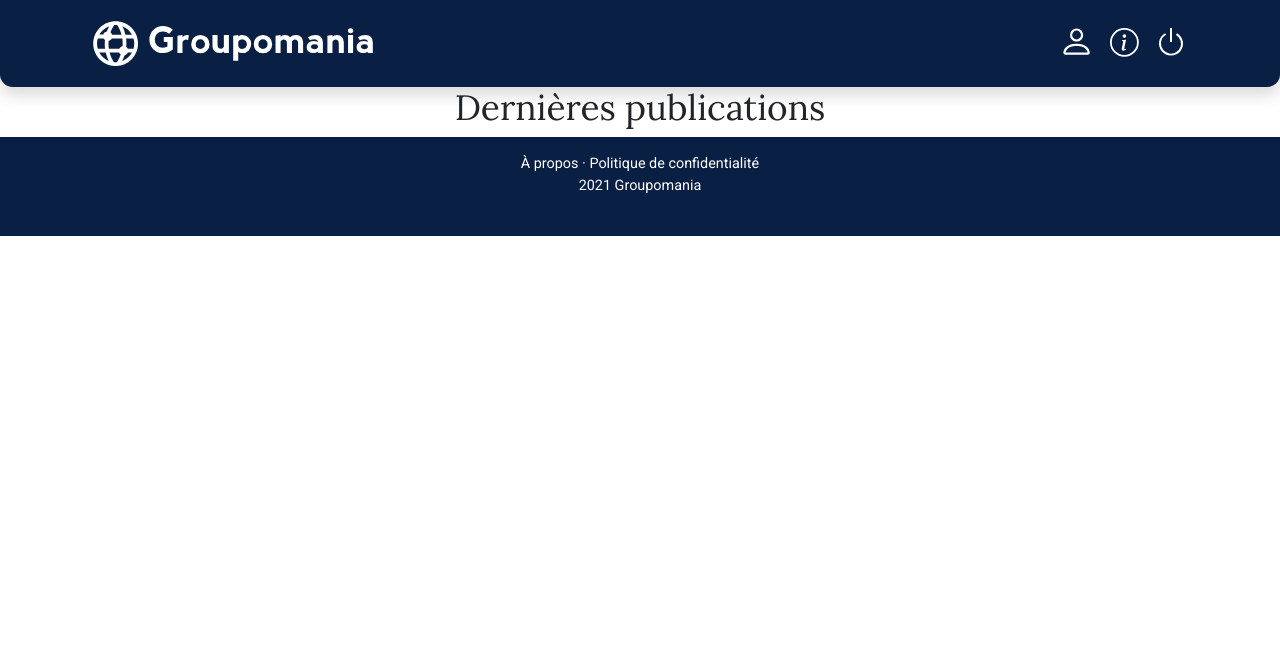
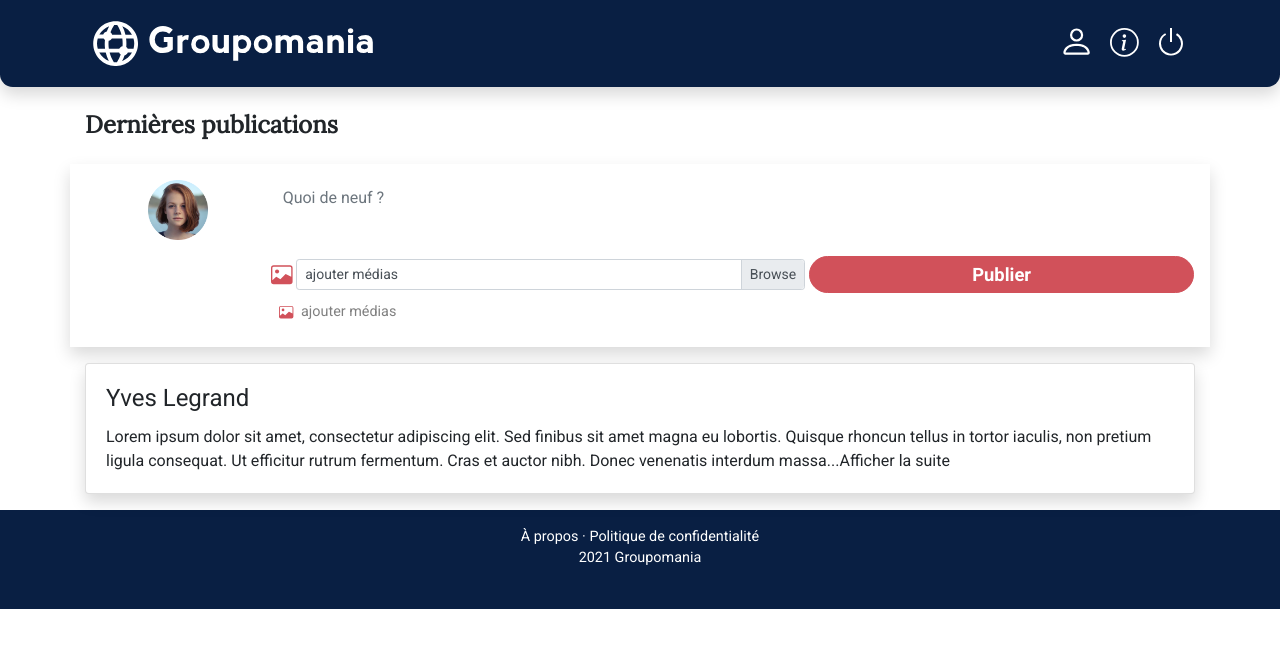
Before and after one commit to MarineFlora/MarineRapeneau_7_08112021, a Vue app in the folder frontend/: page / in a window 1280 px wide. Shown: the top 648 px of the page. Built offline with nearby package versions, Linux system fonts and the light colour scheme.

Commit message:
ajout design div envoi d'un post

```diff
--- a/frontend/src/components/BaseButton.vue
+++ b/frontend/src/components/BaseButton.vue
@@ -1,5 +1,5 @@
 <template>
-    <b-button pill type="submit" variant="primary" class="btn btn-block my-3 font-weight-bold" size="lg">
+    <b-button pill type="submit" variant="primary" class="btn btn-block font-weight-bold" size="lg">
     {{ buttonTitle }}
     </b-button>
 </template>
--- a/frontend/src/views/LatestPosts.vue
+++ b/frontend/src/views/LatestPosts.vue
@@ -1,20 +1,91 @@
 <template>
-    <div class="latest-posts">
+    <div class="latest-posts text-left">
         <TheHeader />
-        <h1>Dernières publications</h1>
+        <main>
+            <b-container>
+                <h1 class="my-4 page-title ">Dernières publications</h1>
+
+                <b-row class="shadow p-3">
+                    <b-col cols="2" class="p-0 text-center">
+                        <b-img
+                            height="60"
+                            :src="require('../assets/images/LauraLoiseau.png')"
+                            alt="avatar user"
+                        ></b-img>
+                    </b-col>
+
+                    <b-form class="col-10 px-0">
+                        <b-form-textarea
+                            placeholder="Quoi de neuf ?"
+                            rows="2"
+                            max-rows="30"
+                            class="border-0"
+                        ></b-form-textarea>
+
+                        <div class="d-flex align-items-center justify-content-between mt-3" >
+                                <div class="col d-flex align-items-center px-0 d-flex add-media">
+                                    <b-icon icon="image" font-scale="1.5"  class="text-primary"></b-icon>
+                                    <b-form-file v-model="file1" class="mx-1 add-media upload-input" placeholder="ajouter médias" size="sm" multiple></b-form-file>
+                                </div>
+
+                            <BaseButton button-title="Publier" class="col-5 btn-sm btn-pages"/>
+                        </div>
+               <!--  VERSION de l'input file sans bootstrapvue pour design correct...!-->
+                      <div class="col d-flex align-items-center justify-content-start px-0 mx-2 d-flex add-media">
+                                    <b-icon icon="image" class="text-primary"></b-icon>
+                                    <label for="image_uploads" class="mt-2 px-2 add-media">ajouter médias</label>
+                                    <input type="file" id="image_uploads" name="image_uploads" accept=".jpg, .jpeg, .png, .gif" multiple class="d-none">
+                                </div>
+                    </b-form>
+                </b-row>
+
+                <b-card title="Yves Legrand" class="my-3 shadow">
+                    <b-card-text>
+                    Lorem ipsum dolor sit amet, consectetur adipiscing elit. Sed finibus sit amet magna eu lobortis. Quisque rhoncun tellus in tortor iaculis, non pretium ligula consequat.
+                    Ut efficitur rutrum fermentum. Cras et auctor nibh. Donec venenatis interdum massa...Afficher la suite
+                    </b-card-text>
+
+                </b-card>
+            </b-container>
+        </main>
     </div>
 </template>
 
 <script>
 import TheHeader from '../components/TheHeader.vue';
+import BaseButton from '../components/BaseButton.vue';
 
 export default {
     name: 'LatestPosts',
     components: {
-        TheHeader
+        TheHeader,
+        BaseButton
+    },
+    data() {
+        return {
+            file1: null
+        }
     }
 }
 </script>
 
-<style>
+<style lang="scss">
+
+.page-title {
+    font-size: 1.5rem;
+    font-weight: bold;
+}
+
+.btn-pages {
+    font-size: 1.15rem !important;
+}
+
+.add-media{
+    font-size: 0.9rem;
+    color: grey;
+    cursor: pointer;
+}
+
+
+
 </style>
```
